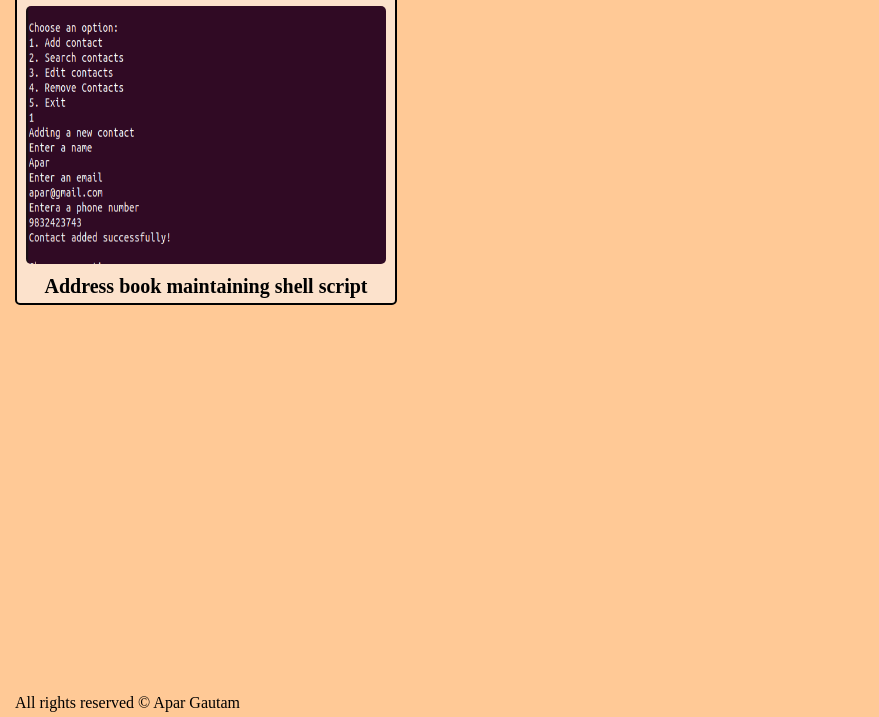
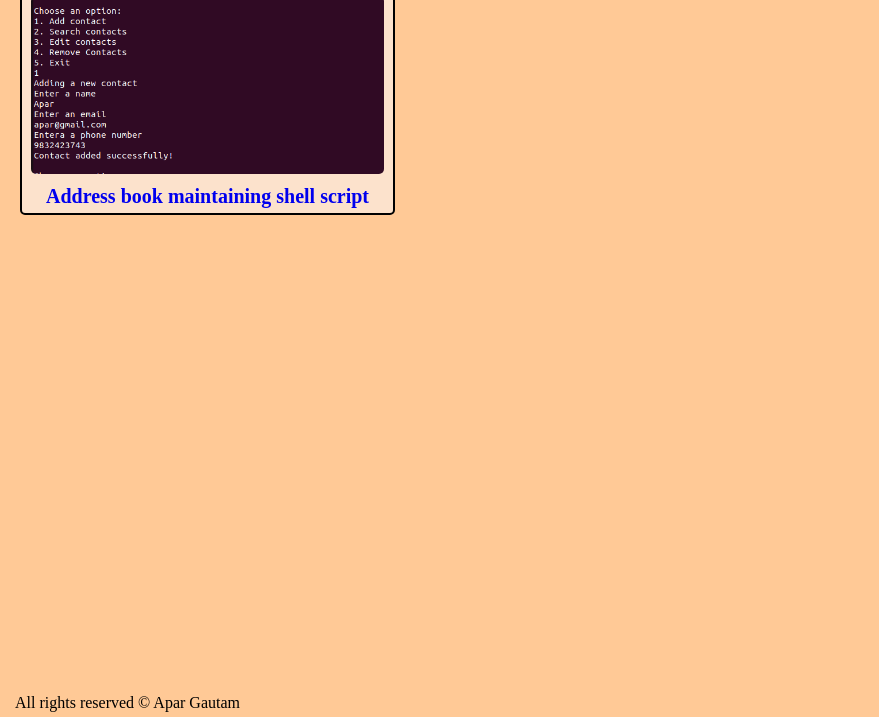
Before and after one commit to apargautam/projects-list, a plain HTML site: page index.html in a window 1280 px wide. Shown: the part 83-800 px from the top of the page, without its empty margins (0-879 px from the left). Drawn offline with Linux system fonts and the light colour scheme.

Commit message:
fix: make anchor tag span container only

```diff
--- a/index.css
+++ b/index.css
@@ -13,11 +13,15 @@ body{
     text-align: center;
 }
 
+.projectContainer{
+    display: flex;
+}
+
 .container{
     border: 2px solid black;
     border-radius: 5px;
-    width: 30%;
-    height: 40%;
+    margin: 0px;
+    /* width: 100%; */
     display:flex;
     flex-direction: column;
     align-items: center;
@@ -31,7 +35,8 @@ body{
     cursor: pointer;
 }
 
-.container .dispImage:hover{
+
+.container:hover{
     transform: scale(1.02);
 }
 
@@ -42,7 +47,10 @@ body{
 
 a, a:visited, a:active, a:hover{
     text-decoration: none;
+    display: block;
+    width: 30%
 }
+
 .copyright{
     float:right;
 }
--- a/index.html
+++ b/index.html
@@ -5,13 +5,16 @@
     </head>
     <body>
         <h1 class="title">Projects List</h1>
+        <div class="projectsContainer">
+            <a href="https://git.bajratechnologies.com/aparg/address-book-shell-script">
+                <div class="container">
+                        <img src = "command.png" class="dispImage">
+                        <div class="containerTitle"><b>Address book maintaining shell script</b></div>
+                </div>
+            </a>
+        </div>
 
-            <div class="container">
-                <a href="https://git.bajratechnologies.com/aparg/address-book-shell-script"></a>
-                    <img src = "command.png" class="dispImage">
-                    <div class="containerTitle"><b>Address book maintaining shell script</b></div>
-                </a>
-            </div>
+
 
         <footer class="copyright" style="position:absolute; bottom:0">All rights reserved &copy; Apar Gautam</footer>
     </body>
```
